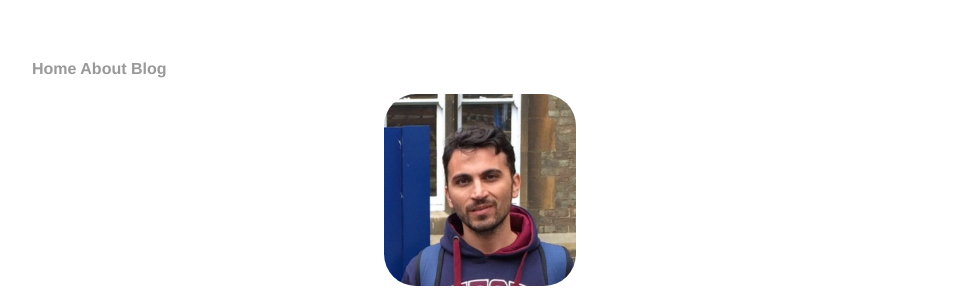
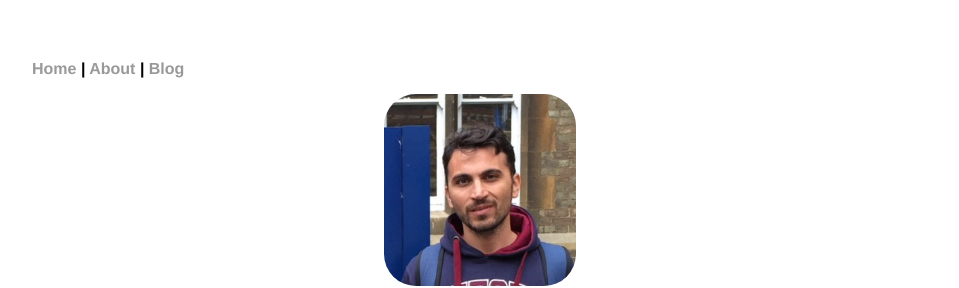
Before and after one commit to BiagioAntonelli/BiagioAntonelli.github.io, a Jekyll site: the page built from index.html, in a window 1280 px wide. Shown: the top 288 px of the page, without its empty margins (160-1119 px from the left). Built offline with Jekyll 4.4.1, drawn with Linux system fonts in a browser that asks for light colours.

```diff
--- a/_layouts/default.html
+++ b/_layouts/default.html
@@ -12,7 +12,7 @@
     <nav>
 <ul>
   <div>
-    <li align="center"><a href="/">Home</a> <a href="/about">About</a> <a href="/blog">Blog</a></li>
+    <li align="center"><a href="/">Home</a> | <a href="/about">About</a> | <a href="/blog">Blog</a></li>
   </div>
 </ul>
     </nav>
```
